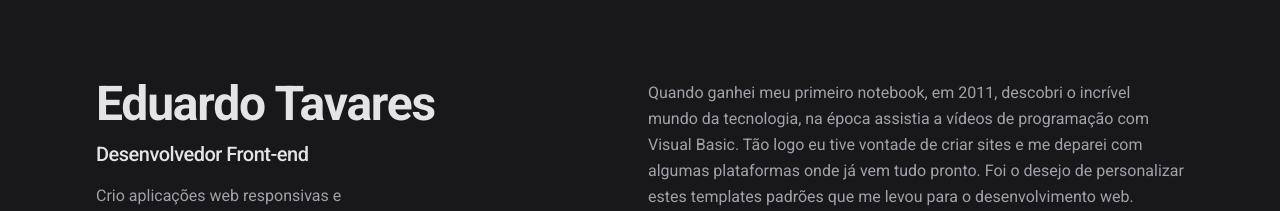
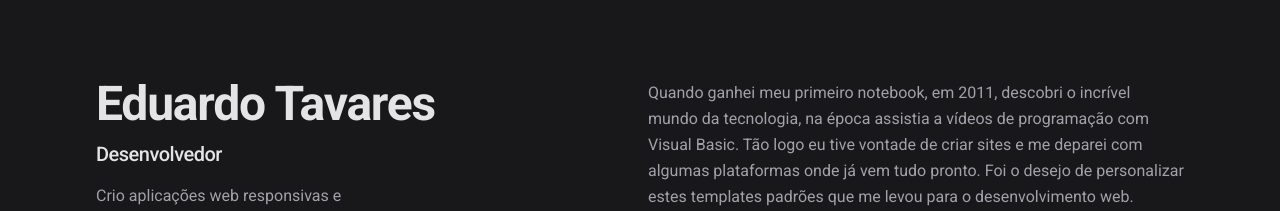
Before and after one commit to odudas/eduardotdev, a Next.js app: page / in a window 1280 px wide. Shown: the top 211 px of the page. Built offline with nearby package versions, Linux system fonts and the light colour scheme.

Commit message:
create typewriter component

```diff
--- a/package.json
+++ b/package.json
@@ -12,7 +12,8 @@
     "next": "13.5.6",
     "react": "^18",
     "react-dom": "^18",
-    "react-icons": "^4.11.0"
+    "react-icons": "^4.11.0",
+    "react-simple-typewriter": "^5.0.1"
   },
   "devDependencies": {
     "@rocketseat/eslint-config": "^2.1.0",
--- /dev/null
+++ b/src/components/Header/Typewriter.tsx
@@ -0,0 +1,21 @@
+'use client'
+
+import { Cursor, useTypewriter } from 'react-simple-typewriter'
+
+export function Typewriter() {
+  const [text] = useTypewriter({
+    words: [
+      'Desenvolvedor Front-end',
+      'Desenvolvedor Mobile',
+      'Estudante de TI',
+    ],
+    loop: true,
+  })
+
+  return (
+    <h2 className="mt-3 text-xl font-medium tracking-tight text-zinc-200">
+      {text}
+      <Cursor />
+    </h2>
+  )
+}
--- a/src/components/Header/index.tsx
+++ b/src/components/Header/index.tsx
@@ -1,5 +1,6 @@
 import { NavTabs } from './NavTabs'
 import { SocialMedias } from './SocialMedias'
+import { Typewriter } from './Typewriter'
 
 export function Header() {
   return (
@@ -8,9 +9,7 @@ export function Header() {
         <h1 className="text-5xl font-bold tracking-tight text-zinc-200">
           Eduardo Tavares
         </h1>
-        <h2 className="mt-3 text-xl font-medium tracking-tight text-zinc-200">
-          Desenvolvedor Front-end
-        </h2>
+        <Typewriter />
         <p className="mt-4 max-w-xs leading-normal">
           Crio aplicações web responsivas e acessíveis, visando a experiência de
           usuário.
```
Also changed, not shown: 1 other file (tests, documents, lock files or other folders).
